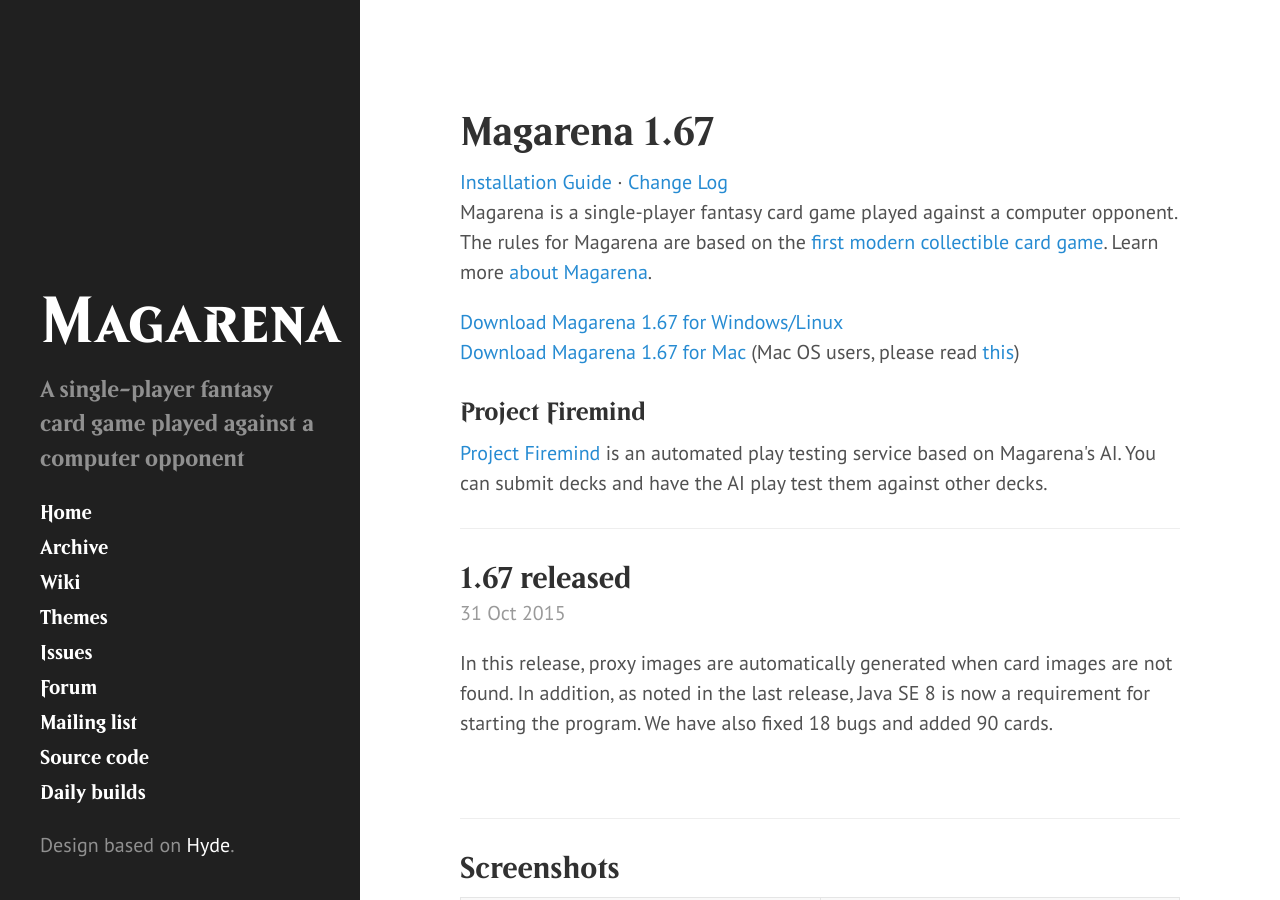
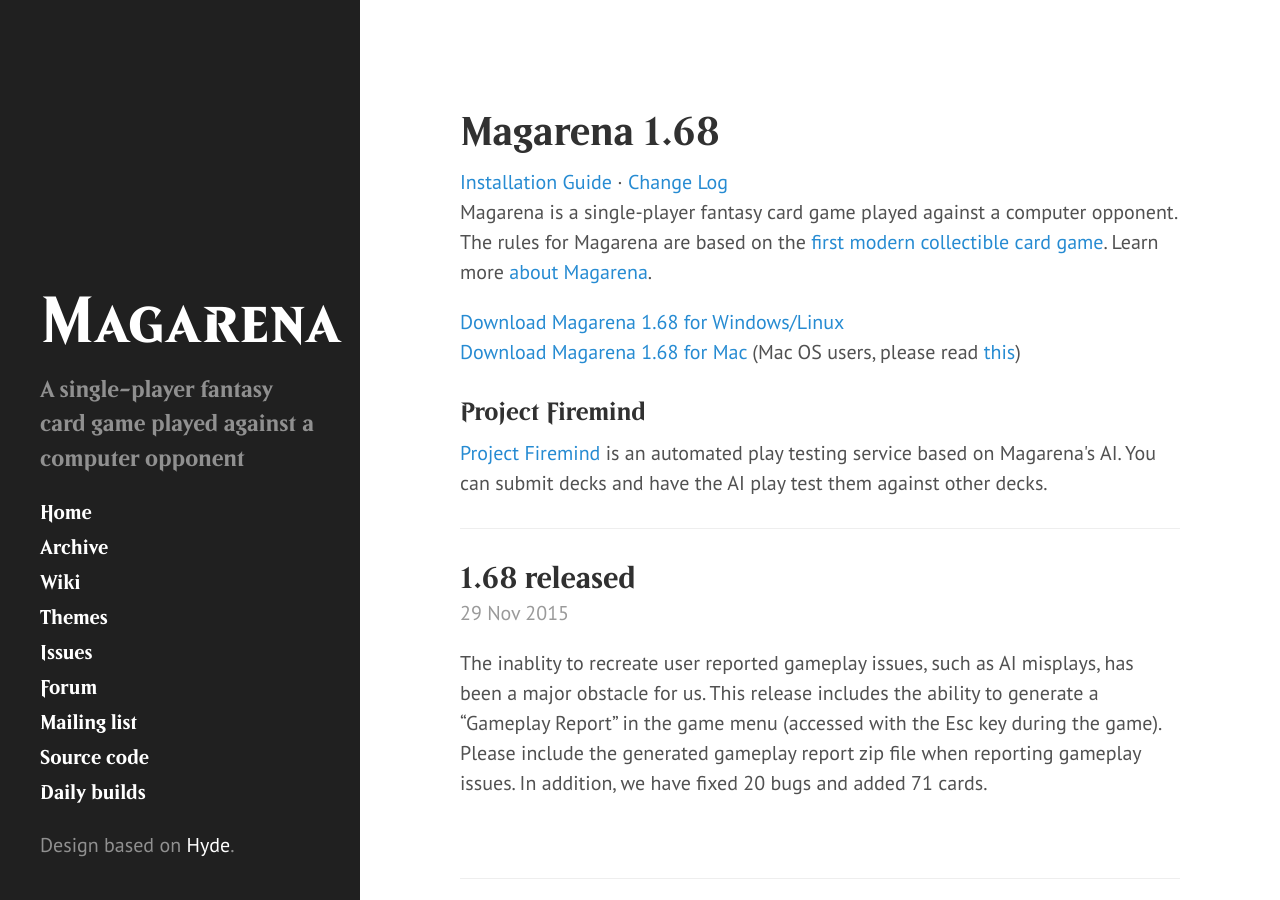
Before and after one commit to magarena/magarena.github.io, a Jekyll site: the page built from index.html, in a window 1280 px wide and 900 px high. Built offline with Jekyll 4.4.1, drawn with Linux system fonts in a browser that asks for light colours; Markdown is read by kramdown in place of the engine named in the settings; the list of posts is cut into pages by our own code; grey boxes are pictures that could not be loaded.

Commit message:
release post for 1.68

```diff
--- a/_config.yml
+++ b/_config.yml
@@ -20,7 +20,7 @@
 paginate:         1
 
 # Custom vars
-version:          '1.67'
+version:          '1.68'
 
 github:
   repo:           //github.com/magarena/magarena
--- /dev/null
+++ b/_posts/2015-11-29-1-68-released.md
@@ -0,0 +1,10 @@
+---
+layout: post
+title: "1.68 released"
+---
+
+The inablity to recreate user reported gameplay issues, such as AI misplays,
+has been a major obstacle for us. This release includes the ability to generate
+a "Gameplay Report" in the game menu (accessed with the Esc key during the
+game). Please include the generated gameplay report zip file when reporting
+gameplay issues. In addition, we have fixed 20 bugs and added 71 cards.
```
